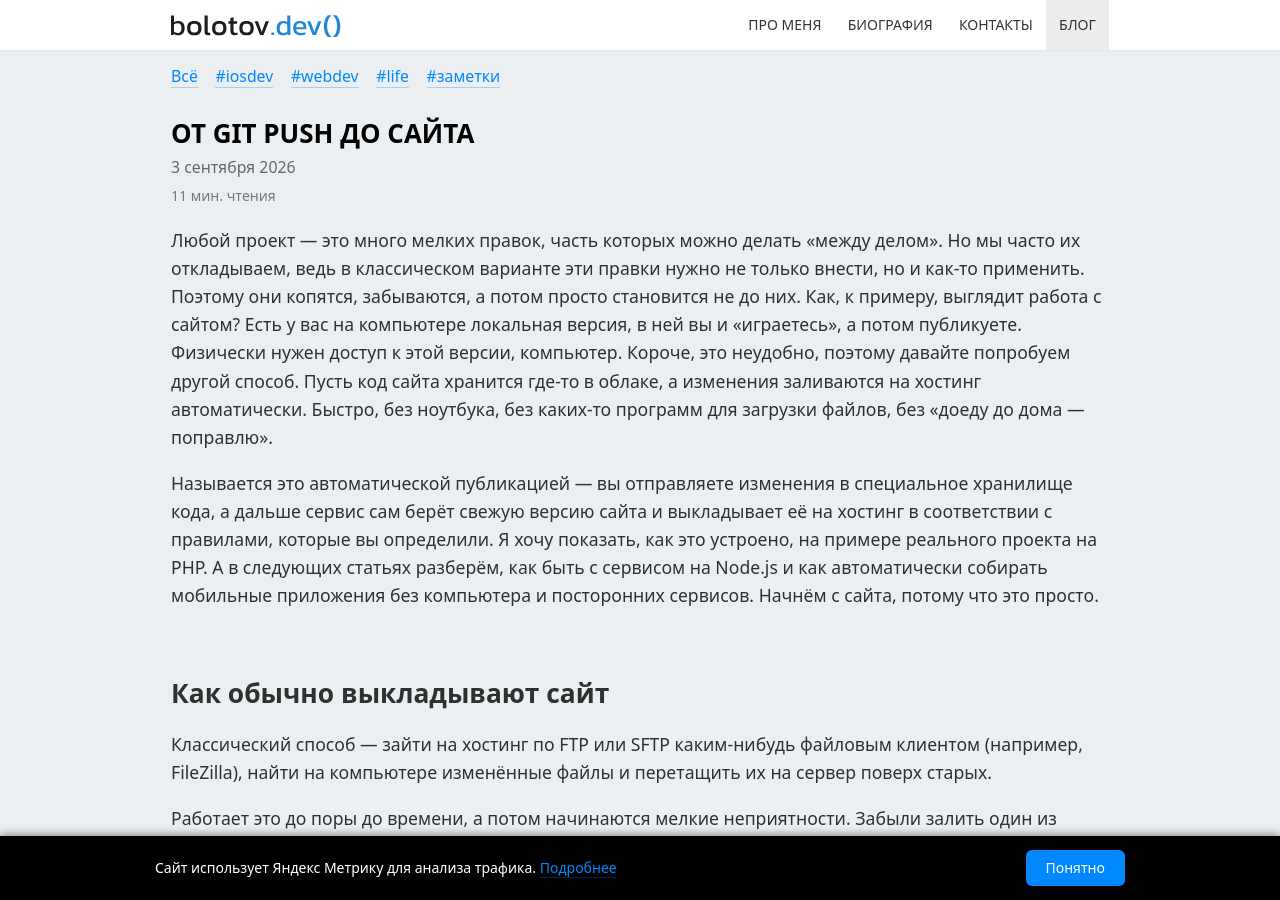
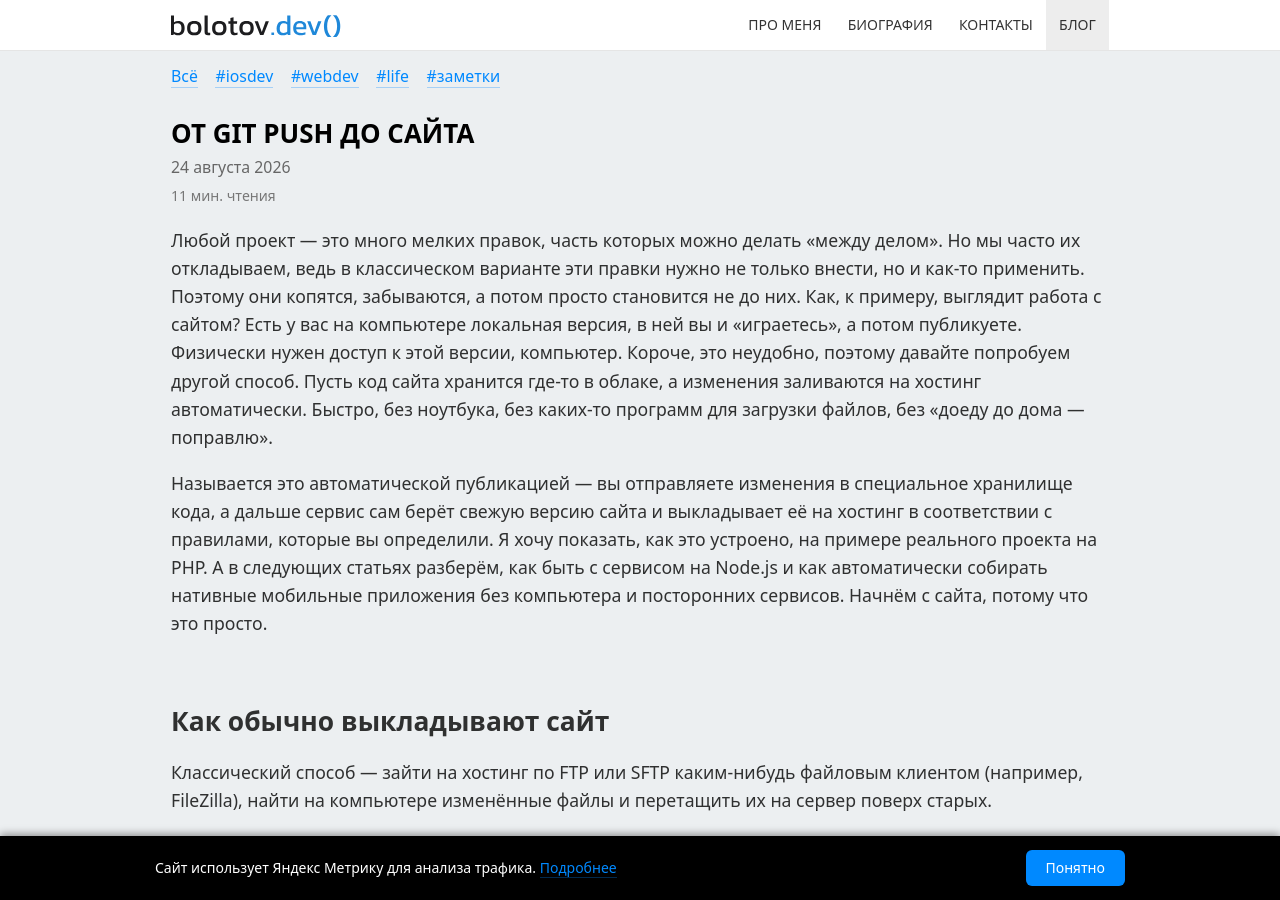
Before and after one commit to artembolotov/artembolotov.github.io, a Jekyll site: the page built from blog/_posts/2026-08-24-git-push-deploy.md, in a window 1280 px wide and 900 px high. Built offline with Jekyll 4.4.1, drawn with Linux system fonts in a browser that asks for light colours; some of the changed text lies outside the part shown.

Commit message:
Переношу дату черновика «От git push до сайта» на завтра
Переименовал пост и папку с картинками под 2026-08-24 (сохранив
переименование для git), убрал жирное начертание у пунктов списка
в разборе .rsyncignore — жирность+инлайн-код рендерились
непоследовательно.

Co-Authored-By: Claude Sonnet 5 <noreply@anthropic.com>

```diff
--- a/blog/_posts/2026-09-03-git-push-deploy.md
+++ b/blog/_posts/2026-08-24-git-push-deploy.md
@@ -7,7 +7,7 @@ draft: true
 
 Любой проект — это много мелких правок, часть которых можно делать «между делом». Но мы часто их откладываем, ведь в классическом варианте эти правки нужно не только внести, но и как-то применить. Поэтому они копятся, забываются, а потом просто становится не до них. Как, к примеру, выглядит работа с сайтом? Есть у вас на компьютере локальная версия, в ней вы и «играетесь», а потом публикуете. Физически нужен доступ к этой версии, компьютер. Короче, это неудобно, поэтому давайте попробуем другой способ. Пусть код сайта хранится где-то в облаке, а изменения заливаются на хостинг автоматически. Быстро, без ноутбука, без каких-то программ для загрузки файлов, без «доеду до дома — поправлю».
 
-Называется это автоматической публикацией — вы отправляете изменения в специальное хранилище кода, а дальше сервис сам берёт свежую версию сайта и выкладывает её на хостинг в соответствии с правилами, которые вы определили. Я хочу показать, как это устроено, на примере реального проекта на PHP. А в следующих статьях разберём, как быть с сервисом на Node.js и как автоматически собирать мобильные приложения без компьютера и посторонних сервисов. Начнём с сайта, потому что это просто.
+Называется это автоматической публикацией — вы отправляете изменения в специальное хранилище кода, а дальше сервис сам берёт свежую версию сайта и выкладывает её на хостинг в соответствии с правилами, которые вы определили. Я хочу показать, как это устроено, на примере реального проекта на PHP. А в следующих статьях разберём, как быть с сервисом на Node.js и как автоматически собирать нативные мобильные приложения без компьютера и посторонних сервисов. Начнём с сайта, потому что это просто.
 
 ## Как обычно выкладывают сайт
 
@@ -208,12 +208,12 @@ Thumbs.db
 
 Смысл в основном такой:
 
-- **Служебные папки редактора и git** (`.git`, `.github`, `.vscode`, `.idea`, `.editorconfig`) — нужны только вам на компьютере, для работы сайта абсолютно бесполезны.
-- **`.envrc` и `.env*`** — файлы с настройками окружения, которые часто как раз содержат пароли и ключи от разных сервисов. Такому точно не место в публичной выгрузке.
-- **`vendor`** — папка со сторонними библиотеками, которые PHP подключает к проекту (аналог `node_modules` в мире JavaScript). Она может быть тяжёлой и либо уже стоит отдельно на сервере, либо ставится там своим шагом.
-- **`*.log`, `logs`, `tmp`, `*.tmp`, `*.bak`, `*cookies*.txt`** — временные и отладочные файлы, которые появляются в процессе работы и разработки, но не должны быть частью самого сайта.
-- **`config.php`, `debug.php`, `phpinfo.php`, `test.php`** — файлы, которые легко забыть на компьютере в «отладочном» виде: с настоящими паролями от базы данных или с командой `phpinfo()`, которая выводит подробности о сервере всем желающим. Лучше исключить их из автоматической выгрузки навсегда, чем один раз забыть и пожалеть.
-- **`README.md`, `bin`, `.DS_Store`, `Thumbs.db`** — описание проекта для разработчиков и системный мусор, который оставляют macOS и Windows, — тоже никак не связаны с самим сайтом.
+- Служебные папки редактора и git (`.git`, `.github`, `.vscode`, `.idea`, `.editorconfig`) — нужны только вам на компьютере, для работы сайта абсолютно бесполезны.
+- `.envrc` и `.env*` — файлы с настройками окружения, которые часто как раз содержат пароли и ключи от разных сервисов. Такому точно не место в публичной выгрузке.
+- `vendor` — папка со сторонними библиотеками, которые PHP подключает к проекту (аналог `node_modules` в мире JavaScript). Она может быть тяжёлой и либо уже стоит отдельно на сервере, либо ставится там своим шагом.
+- `*.log`, `logs`, `tmp`, `*.tmp`, `*.bak`, `*cookies*.txt` — временные и отладочные файлы, которые появляются в процессе работы и разработки, но не должны быть частью самого сайта.
+- `config.php`, `debug.php`, `phpinfo.php`, `test.php` — файлы, которые легко забыть на компьютере в «отладочном» виде: с настоящими паролями от базы данных или с командой `phpinfo()`, которая выводит подробности о сервере всем желающим. Лучше исключить их из автоматической выгрузки навсегда, чем один раз забыть и пожалеть.
+- `README.md`, `bin`, `.DS_Store`, `Thumbs.db` — описание проекта для разработчиков и системный мусор, который оставляют macOS и Windows, — тоже никак не связаны с самим сайтом.
 
 Здесь есть важный нюанс: `--exclude-from` работает вместе с `--delete` по правилу «не трогать». Если такой файл случайно уже лежит на сервере — `--delete` его не удалит просто потому, что он подходит под исключение. Список работает только в одну сторону: не давать таким файлам попасть на сервер через эту отправку, а не выковыривать их оттуда, если они там уже были.
 
```
Also changed, not shown: blog/img/2026-08-24-git-push-deploy/github-actions-run.png (renamed from blog/img/2026-09-03-git-push-deploy/github-actions-run.png), blog/img/2026-08-24-git-push-deploy/github-repository-secrets.png (renamed from blog/img/2026-09-03-git-push-deploy/github-repository-secrets.png), blog/img/2026-08-24-git-push-deploy/github-repository-variables.png (renamed from blog/img/2026-09-03-git-push-deploy/github-repository-variables.png), blog/img/2026-08-24-git-push-deploy/netangels-add-ssh-key.png (renamed from blog/img/2026-09-03-git-push-deploy/netangels-add-ssh-key.png), blog/img/2026-08-24-git-push-deploy/netangels-ssh-access.png (renamed from blog/img/2026-09-03-git-push-deploy/netangels-ssh-access.png).
